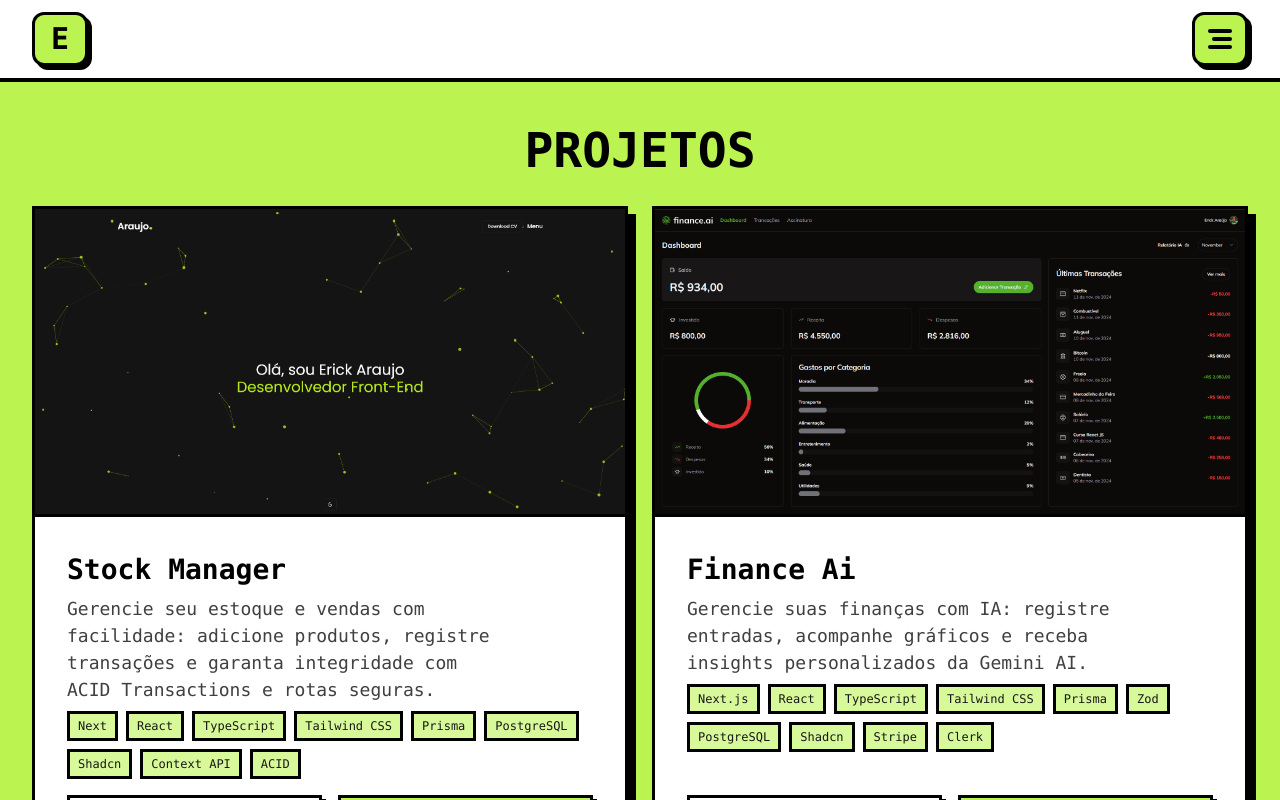
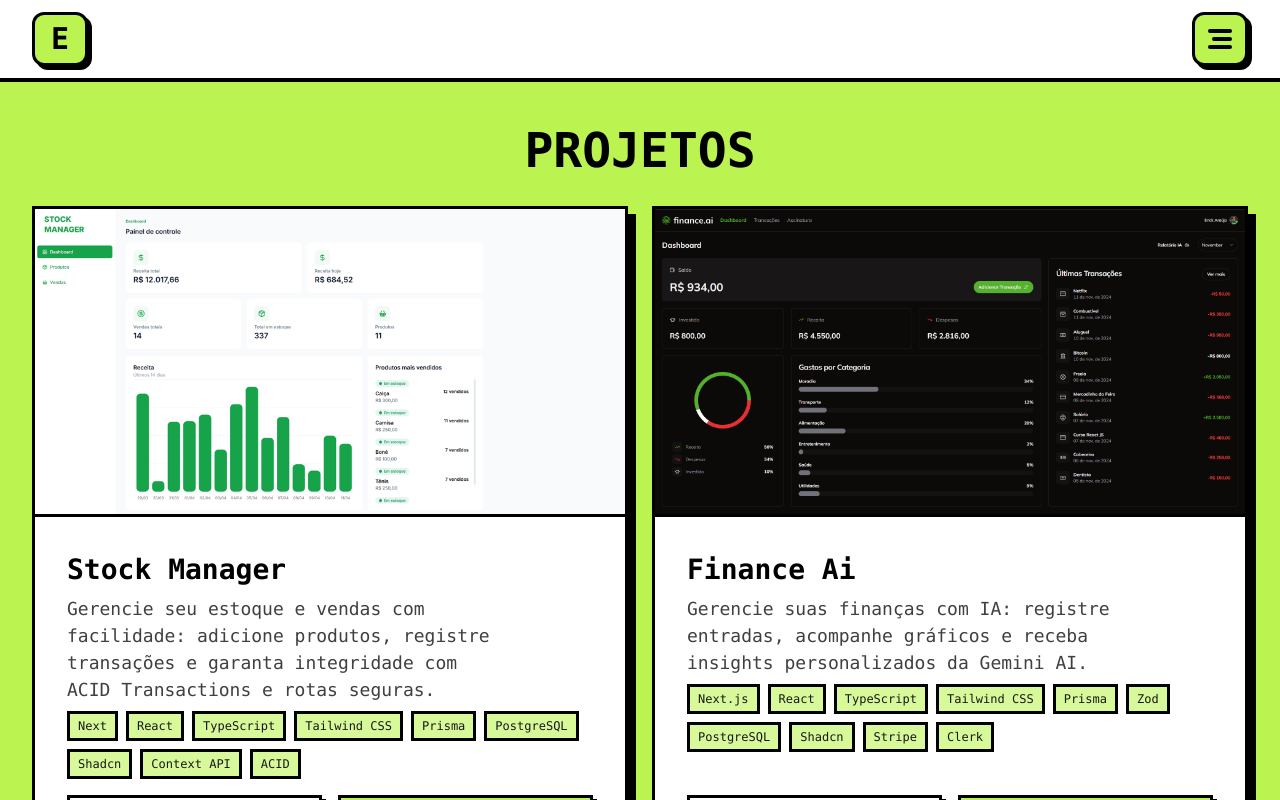
Before and after one commit to araujoerick/portfolio, a Next.js app: page /projetos in a window 1280 px wide. Shown: the top 800 px of the page. Built offline with nearby package versions, Linux system fonts and the light colour scheme.

Commit message:
🔧 chore: update stock manager and portifolio projects urls and picture

```diff
--- a/src/app/projetos/components/project-cards.tsx
+++ b/src/app/projetos/components/project-cards.tsx
@@ -3,7 +3,7 @@ import TerminalLoader from "./terminal-loader";
 
 const projects = [
   {
-    imageSrc: "/projects/portifolio.png",
+    imageSrc: "/projects/stock-manager.png",
     title: "Stock Manager",
     description:
       "Gerencie seu estoque e vendas com facilidade: adicione produtos, registre transações e garanta integridade com ACID Transactions e rotas seguras.",
@@ -18,8 +18,8 @@ const projects = [
       "Context API",
       "ACID",
     ],
-    githubUrl: "https://github.com/araujoerick/portifolio",
-    deployUrl: "##",
+    githubUrl: "https://github.com/araujoerick/stock-manager",
+    deployUrl: "https://stock-manager-araujo.vercel.app/",
   },
   {
     imageSrc: "/projects/financeai.png",
@@ -58,7 +58,7 @@ const projects = [
       "Husky",
     ],
     githubUrl: "https://github.com/araujoerick/portifolio",
-    deployUrl: "##",
+    deployUrl: "#",
   },
   {
     imageSrc: "/projects/task-manager.png",
```
Also changed, not shown: public/projects/portifolio.png, public/projects/stock-manager.png (added).
